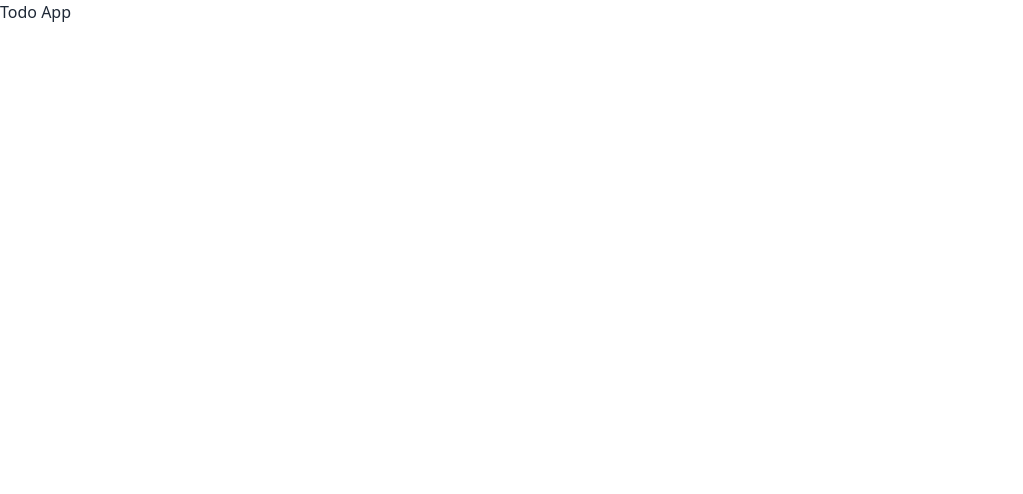
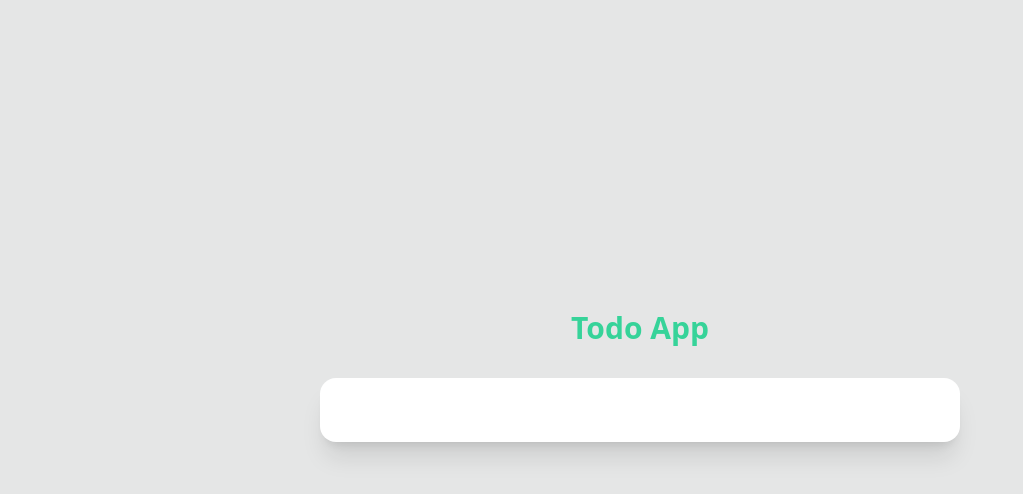
Before and after one commit to austinmielke/todo-app, a React (Vite) app: page / in a window 1280 px wide. Shown: the top 494 px of the page, without its empty margins (0-1023 px from the left). Built offline with nearby package versions, Linux system fonts and the light colour scheme.

Commit message:
feat: adds Layout component

```diff
--- a/src/App.jsx
+++ b/src/App.jsx
@@ -1,5 +1,7 @@
+import Layout from './Layout'
+
 function App() {
-  return <h1>Todo App</h1>
+  return <Layout></Layout>
 }
 
 export default App
--- /dev/null
+++ b/src/Layout.jsx
@@ -0,0 +1,16 @@
+const Layout = ({ children }) => {
+  return (
+    <div className="flex h-screen items-center justify-center bg-base-300">
+      <div className="flex w-1/2 flex-col">
+        <h1 className="-mt-12 mb-8 text-center text-3xl font-bold text-success">
+          Todo App
+        </h1>
+        <div className="card w-full bg-base-100 shadow-xl">
+          <div className="card-body items-center text-center">{children}</div>
+        </div>
+      </div>
+    </div>
+  )
+}
+
+export default Layout
```
